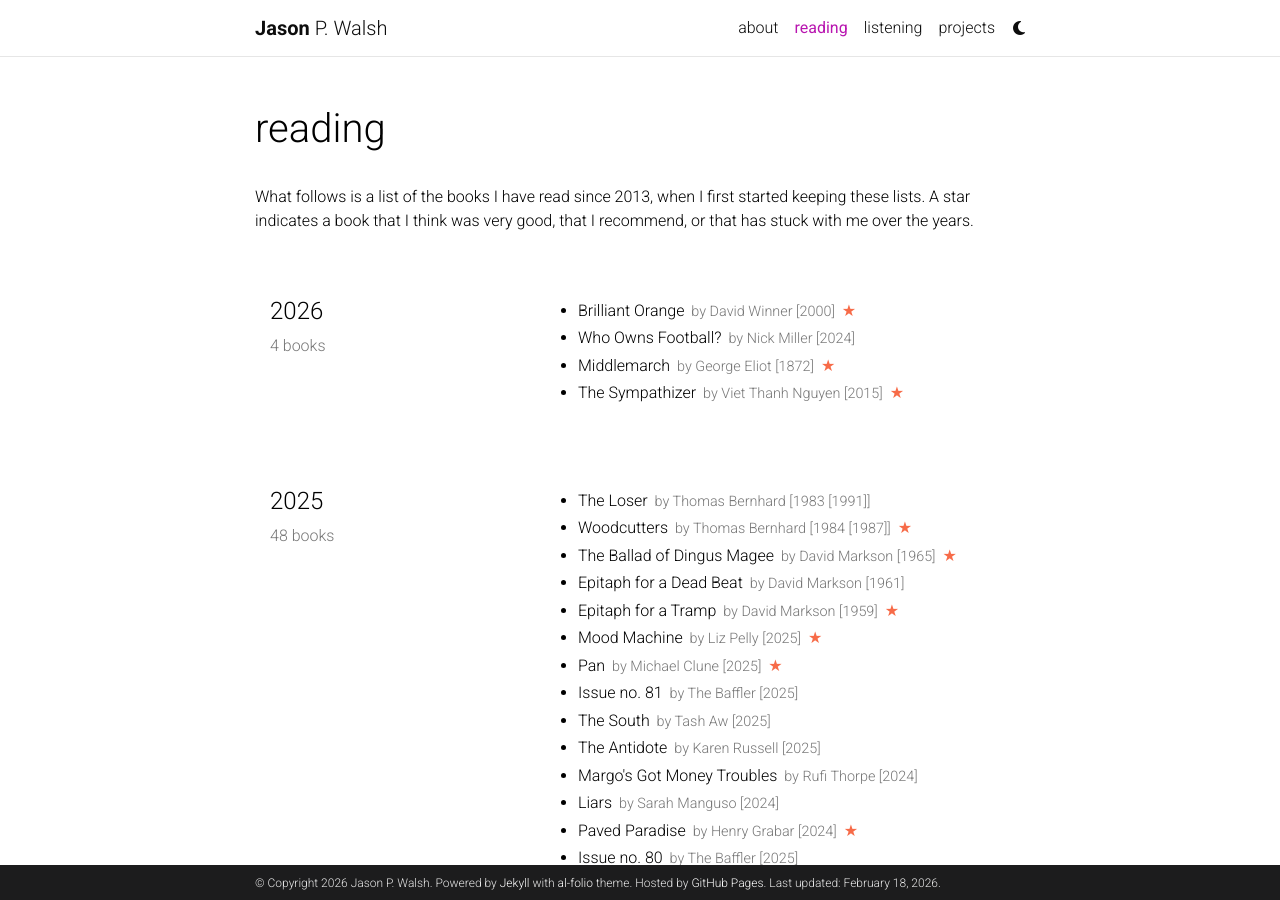
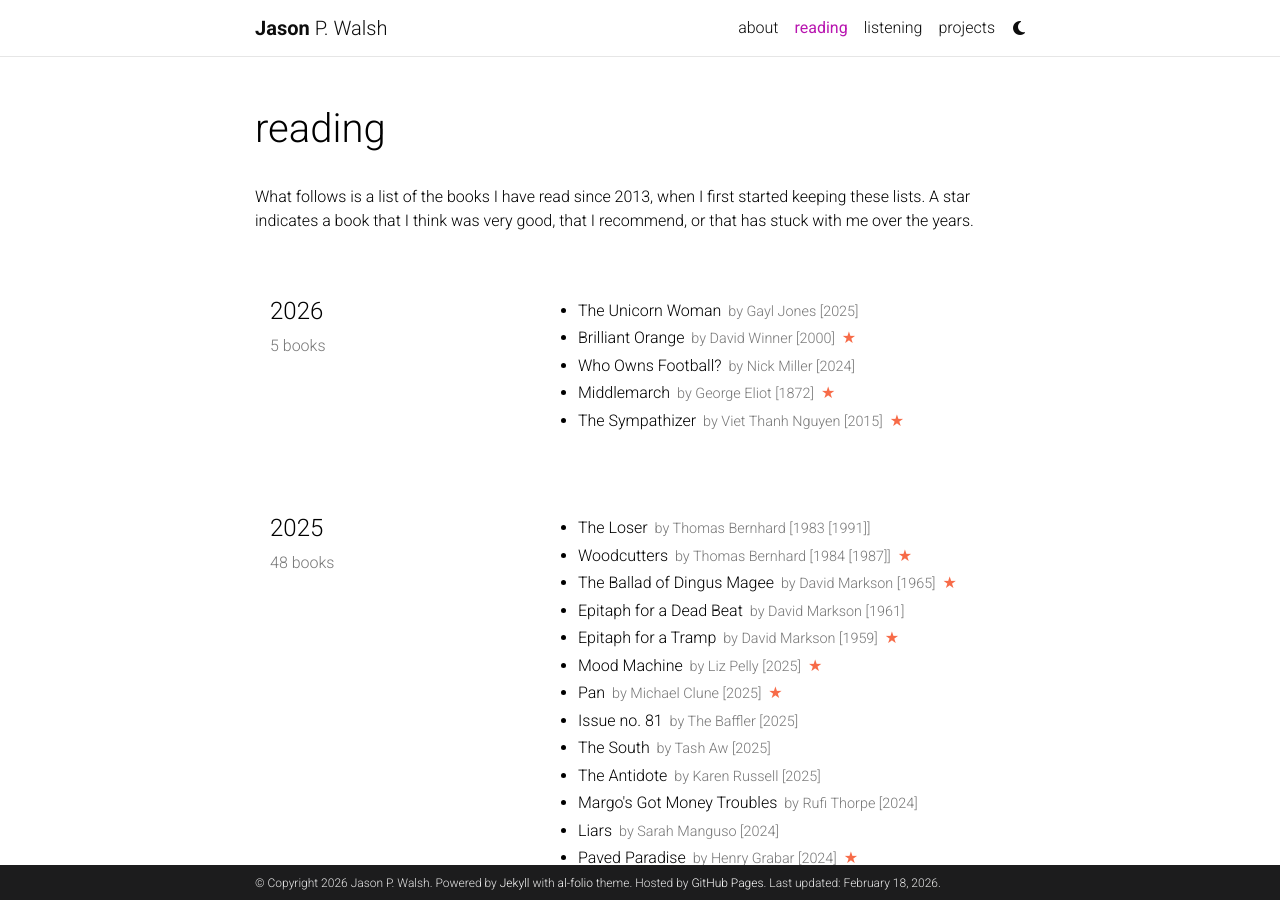
Before and after one commit to jwals23/jwals23.github.io, a Jekyll site: the page built from _pages/reading.md, in a window 1280 px wide and 900 px high. Built offline with Jekyll 4.4.1, drawn with Linux system fonts in a browser that asks for light colours; comment, search, counter and statistics services are not loaded; a style sheet for code colours, icons or effects is not loaded.

Commit message:
Update reading.yml

```diff
--- a/_data/reading.yml
+++ b/_data/reading.yml
@@ -1,6 +1,10 @@
 list:
   - year: "2026"
     books:
+      - title: The Unicorn Woman
+        author: Gayl Jones
+        year: 2025
+
       - title: Brilliant Orange
         author: David Winner
         year: 2000
```
